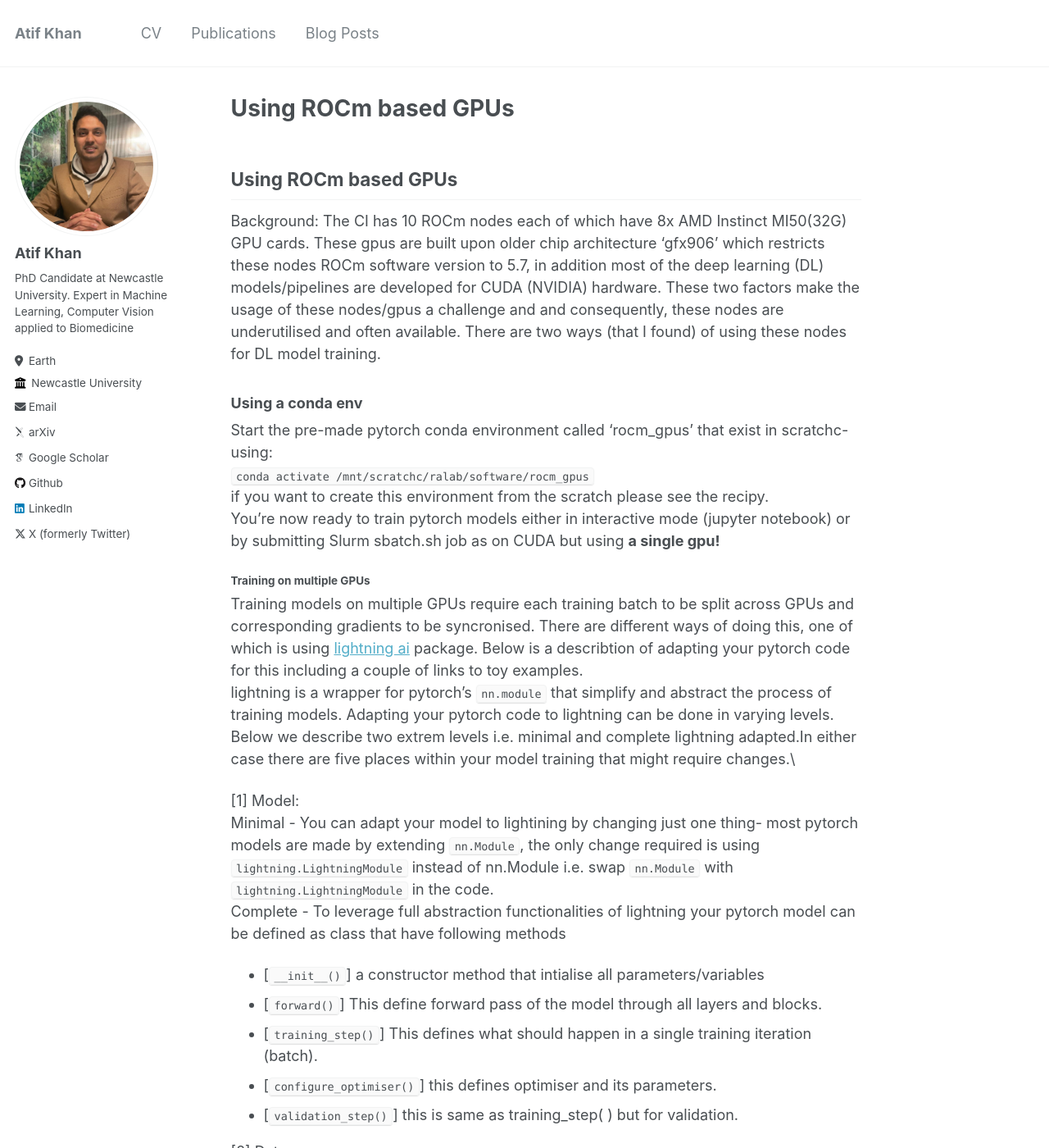
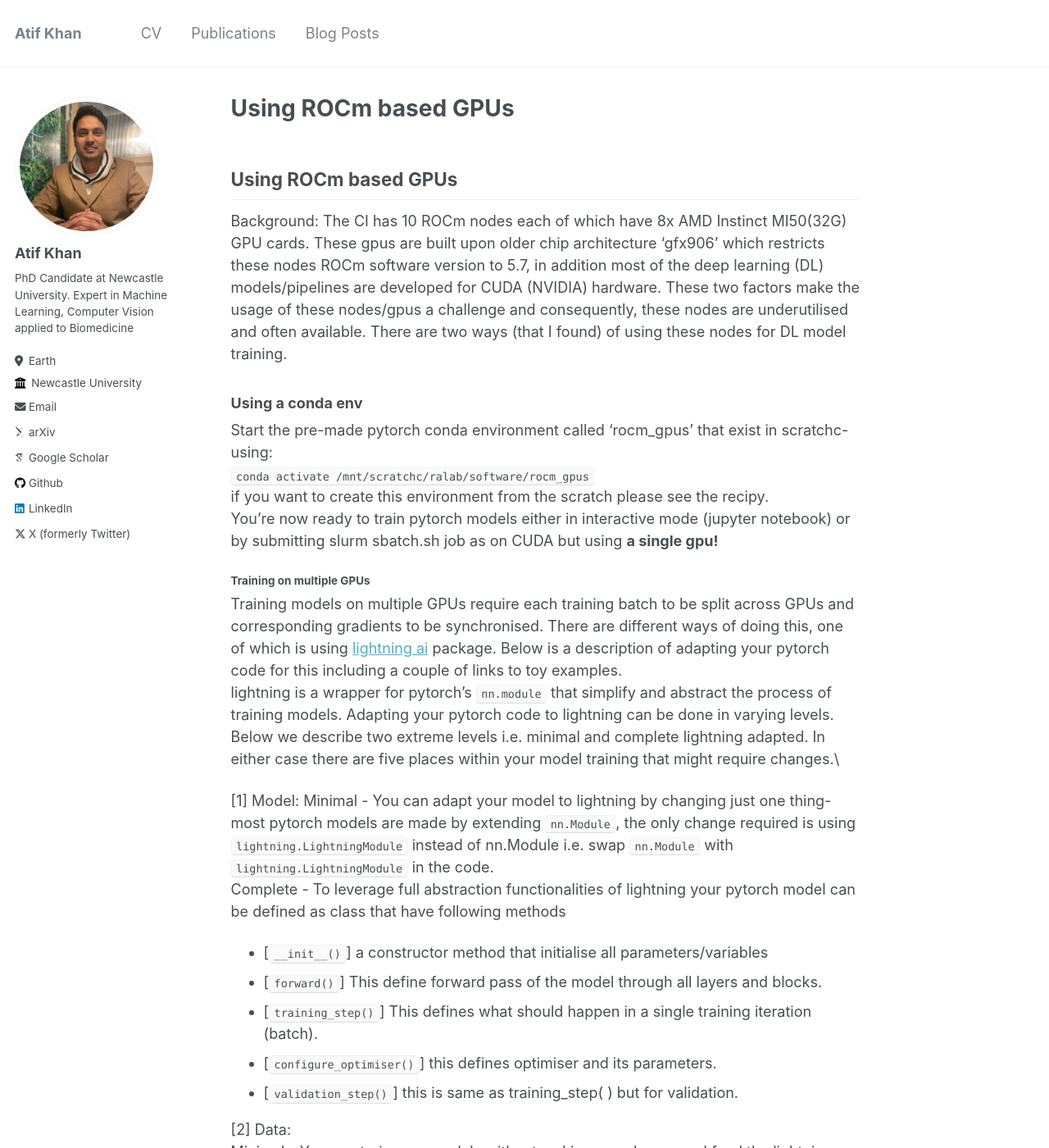
Before and after one commit to atifkhanncl/atifkhanncl.github.io, a Jekyll site: the page built from sample.md, in a window 1280 px wide and 1400 px high. Shown: the whole window at 82% size. Built offline with Jekyll 4.4.1, drawn with Linux system fonts in a browser that asks for light colours; some web fonts are replaced; our own code applies the rules of GitHub Pages for plain Markdown files; some of the changed text lies outside the part shown.

Commit message:
Update sample.md

````diff
--- a/sample.md
+++ b/sample.md
@@ -1,21 +1,20 @@
 ## Using ROCm based GPUs <a id="rocm"></a>
-Background: The CI has 10 ROCm nodes each of which have 8x  AMD Instinct MI50(32G) GPU cards. These gpus are built upon older chip architecture 'gfx906' which restricts these nodes ROCm software version to 5.7, in addition most of the deep learning (DL) models/pipelines are developed
-for CUDA (NVIDIA) hardware. These two factors make the usage of these nodes/gpus a challenge and and consequently, these nodes are underutilised and often available.
+Background: The CI has 10 ROCm nodes each of which have 8x  AMD Instinct MI50(32G) GPU cards. These gpus are built upon older chip architecture 'gfx906' which restricts these nodes ROCm software version to 5.7, in addition most of the deep learning (DL) models/pipelines are developed for CUDA (NVIDIA) hardware. These two factors make the usage of these nodes/gpus a challenge and consequently, these nodes are underutilised and often available.
 There are two ways (that I found) of using these nodes for DL model training.
 
 ### Using a conda env
 Start the pre-made pytorch conda environment called 'rocm_gpus' that exist in scratchc- using:\
 ```conda activate /mnt/scratchc/ralab/software/rocm_gpus```\
 if you want to create this environment from the scratch please see the recipy.\
-You're now ready to train pytorch models either in interactive mode (jupyter notebook) or by submitting Slurm sbatch.sh job as on CUDA but using **a single gpu!**
+You're now ready to train pytorch models either in interactive mode (jupyter notebook) or by submitting slurm sbatch.sh job as on CUDA but using **a single gpu!**
 #### Training on multiple GPUs
-Training models on multiple GPUs require each training batch to be split across GPUs and corresponding gradients to be syncronised. There are different ways of doing this, one of which is using [lightning ai](https://lightning.ai/) package. Below is a describtion of adapting your pytorch code for this including a couple of links to toy examples.\
-lightning is a wrapper for pytorch's ```nn.module``` that simplify and abstract the process of training models. Adapting your pytorch code to lightning can be done in varying levels. Below we describe two extrem levels i.e. minimal and complete lightning adapted.In either case there are five places within your model training that might require changes.\
+Training models on multiple GPUs require each training batch to be split across GPUs and corresponding gradients to be synchronised. There are different ways of doing this, one of which is using [lightning ai](https://lightning.ai/) package. Below is a description of adapting your pytorch code for this including a couple of links to toy examples.\
+lightning is a wrapper for pytorch's ```nn.module``` that simplify and abstract the process of training models. Adapting your pytorch code to lightning can be done in varying levels. Below we describe two extreme levels i.e. minimal and complete lightning adapted. In either case there are five places within your model training that might require changes.\
 
-[1] Model:\
-Minimal - You can adapt your model to lightining by changing just one thing- most pytorch models are made by extending ```nn.Module```, the only change required is using ```lightning.LightningModule``` instead of nn.Module i.e. swap ```nn.Module``` with ```lightning.LightningModule``` in the code.\
+[1] Model:
+Minimal - You can adapt your model to lightning by changing just one thing- most pytorch models are made by extending ```nn.Module```, the only change required is using ```lightning.LightningModule``` instead of nn.Module i.e. swap ```nn.Module``` with ```lightning.LightningModule``` in the code.\
 Complete - To leverage full abstraction functionalities of lightning your pytorch model can be defined as class that have following methods
-- [```__init__()```] a constructor method that intialise all parameters/variables
+- [```__init__()```] a constructor method that initialise all parameters/variables
 - [```forward()```] This define forward pass of the model through all layers and blocks.
 - [```training_step()```] This defines what should happen in a single training iteration (batch).
 - [```configure_optimiser()```] this defines optimiser and its parameters.
@@ -27,8 +26,8 @@ Complete - To leverage full abstraction functionalities of lightning your pytorc
 [2] Data:
 Minimal - You can train your models without making any change and feed the lightning adapted model with standard pytorch train_dataloader, validation_dataloader.
 Complete- But if you do want to use full lightning's data abstraction functionalities, you need to create a 'DataModule' class by extending lightning.LightningDataModule class with methods for following tasks
-- [```__init__()```] a constructor method that intialise all parameters/variables
-- [```prepare_data()```] Used for any data-related setup that happens only once, such as loading raw datasets or preprocessing raw data.This is because each GPU will execute the same PyTorch thereby causing duplication. ALL of the code in Lightning makes sure the critical parts are called from ONLY one GPU
+- [```__init__()```] a constructor method that initialise all parameters/variables
+- [```prepare_data()```] Used for any data-related setup that happens only once, such as loading raw datasets or preprocessing raw data. This is because each GPU will execute the same PyTorch thereby causing duplication. All of the code in Lightning makes sure the critical parts are called from ONLY one GPU
 - [```setup_data()```] Handles any data-related logic that might be dependent on the state of the current process or GPU, such as splitting the data set into train, validation, and test sets, or applying specific transformations.
 - [```train_dataloader()```] this method allow you to define train loader parameters such as batch size, pin_memory, shuffle etc.
 - [```validation_dataloader()```] this method allow you to define validation loader parameters such as batch size, pin_memory etc.
@@ -61,3 +60,9 @@ And the corresponding slurm job file will look like
 srun python /mnt/scratchc/ralab/atif/path/train_model_multigpus.py
 
 ```
+
+#### Helpful toy examples links
+Above describtion gives rough idea but toy examples explain this in detail.
+-[Adapting MNIST classifier to lightning](https://towardsdatascience.com/from-pytorch-to-pytorch-lightning-a-gentle-introduction-b371b7caaf09)
+-[Adapting Bert language model to lightning on ROCm](https://rocm.blogs.amd.com/artificial-intelligence/pytorch-lightning/README.html)
+-[submitting a lightning job on SLURM](https://lightning.ai/docs/fabric/2.4.0/guide/multi_node/slurm.html)
````
Also changed, not shown: other parts of sample.md (+1 -1 lines).
